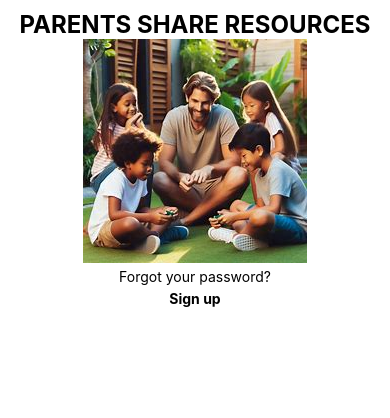
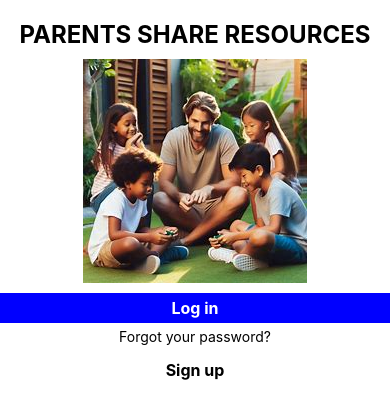
Before and after one commit to alannguyen9/parentsshare, a React Native app: screen / in a window 390 px wide. Shown: the top 418 px of the page. Built offline with nearby package versions, Linux system fonts and the light colour scheme.

Commit message:
add Login and SignUp buttons on LOGIN page

```diff
--- /dev/null
+++ b/src/components/button1/index.js
@@ -0,0 +1,22 @@
+// This is normal button with TouchableOpacity
+
+import React from "react";
+import { TouchableOpacity ,Text } from "react-native";
+import styles from "./styles";
+
+
+
+const Button1=() => {
+    const buttonClicked=()=>{
+        //checking internally
+        console.log("Button is clicked")
+    }
+    return (
+        <TouchableOpacity onPress={buttonClicked()} style={styles.buttonContainer}>
+            <Text style={styles.buttonText}> Log in </Text>
+        </TouchableOpacity>
+    );
+
+};
+
+export default React.memo(Button1)
--- /dev/null
+++ b/src/components/button1/styles.js
@@ -0,0 +1,18 @@
+import { StyleSheet } from "react-native";
+
+const styles=StyleSheet.create({
+
+    buttonContainer: {
+        backgroundColor: "blue",
+        padding: 5
+    },
+    buttonText: {
+        fontSize: 16,
+        fontWeight: "bold",
+        textAlign: "center",
+        color: "white"
+
+    }
+});
+
+export default styles;
--- /dev/null
+++ b/src/components/button2/index.js
@@ -0,0 +1,18 @@
+import React from "react";
+import { Pressable,Text } from "react-native";
+import styles from "../button2/styles";
+
+const Button2=() => {
+    const button2Clicked=() => {
+        //checking internally
+        console.log("Button is clicked")
+    }
+    return (
+        <Pressable onPress={button2Clicked} style={styles.buttonContainer}>
+            <Text style={styles.buttonText}>Sign up</Text>
+        </Pressable>
+    );
+
+};
+
+export default React.memo(Button2);
--- /dev/null
+++ b/src/components/button2/styles.js
@@ -0,0 +1,17 @@
+import { StyleSheet } from "react-native";
+
+const styles=StyleSheet.create({
+
+    buttonContainer: {
+        padding: 5
+    },
+    buttonText: {
+        fontSize: 16,
+        fontWeight: "bold",
+        textAlign: "center",
+        color: "black"
+
+    }
+});
+
+export default styles;
--- a/src/screens/login/index.js
+++ b/src/screens/login/index.js
@@ -1,6 +1,8 @@
 import React from "react";
-import { View,Text, SafeAreaView, Image } from "react-native";
+import { View,Text, SafeAreaView, Image, TouchableOpacity } from "react-native";
 import styles from "./styles";
+import Button1 from "../../components/button1";
+import Button2 from "../../components/button2";
 
 const Login=() => {
     return (
@@ -9,8 +11,10 @@ const Login=() => {
             <Text style={styles.Title}>PARENTS SHARE RESOURCES</Text>
             {/*styles.image co loi gi*/}
             <Image style={styles.image} source={require("../../assets/first_screen.jpg")}/>
+            <Button1 />
             <Text style={styles.SubTitle}>Forgot your password?</Text>
-            <Text style={styles.SubTitle1}>Sign up</Text>
+            <Button2 />
+
         </View>
         </SafeAreaView>
 
--- a/src/screens/login/styles.js
+++ b/src/screens/login/styles.js
@@ -2,27 +2,34 @@ import React from "react";
 import { StyleSheet } from "react-native";
 
 const styles=StyleSheet.create({
+    // container: {
+    //     flex: 1,
+    // },
     image: {
         width: '100%',
         resizeMode:'contain',
-        justifyContent:'center'
+        justifyContent:'center',
+        marginBottom: 10
     },
     Title: {
         fontSize:24,
         textAlign: 'center',
         fontWeight:'bold',
-        paddingTop: 10,
+        paddingTop: 20,
+        marginBottom: 10
     },
     SubTitle: {
         fontSize:14,
         textAlign: 'center',
         paddingTop: 5,
+        marginBottom: 10
     },
     SubTitle1: {
         fontSize:14,
         textAlign: 'center',
         paddingTop: 5,
         fontWeight: 'bold',
+        marginBottom: 10
     }
 });
 
```
Also changed, not shown: src/components/input/index.js (added, +16 -0 lines), src/components/input/styles.js (added).
